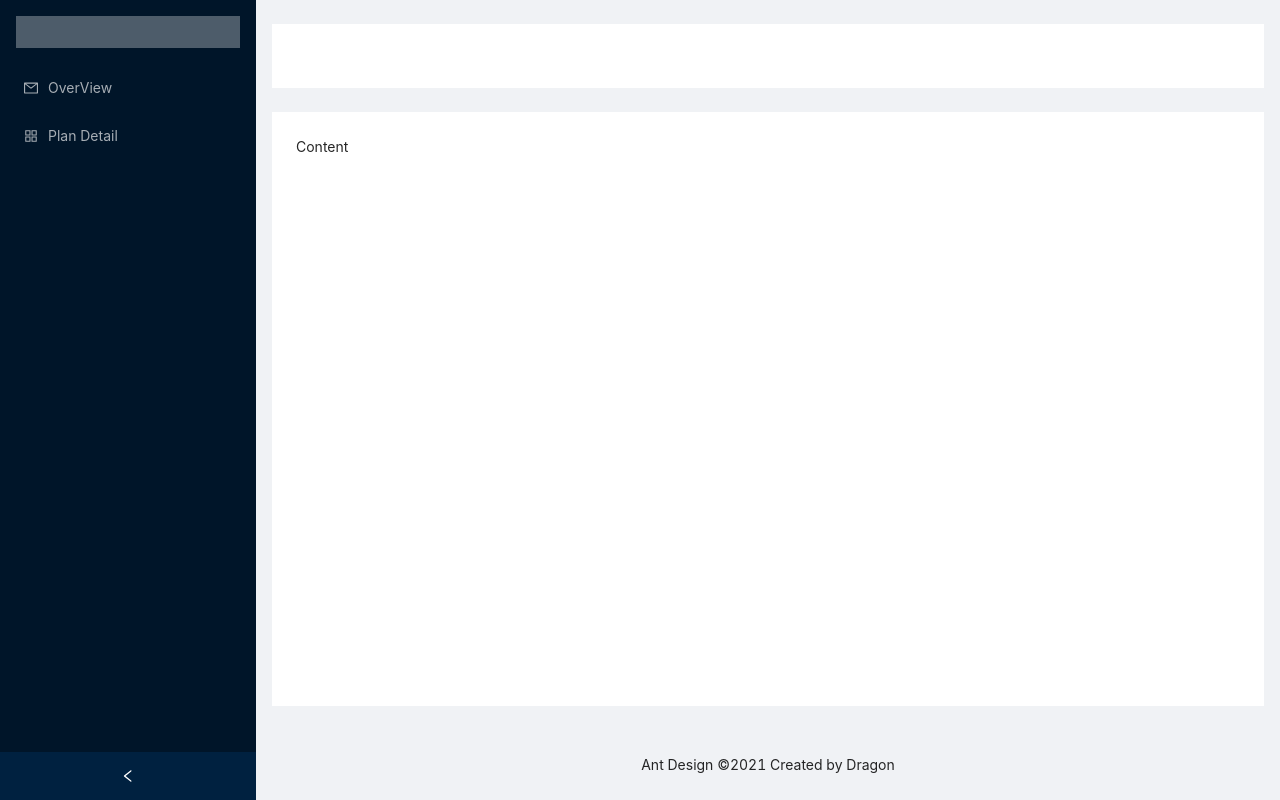
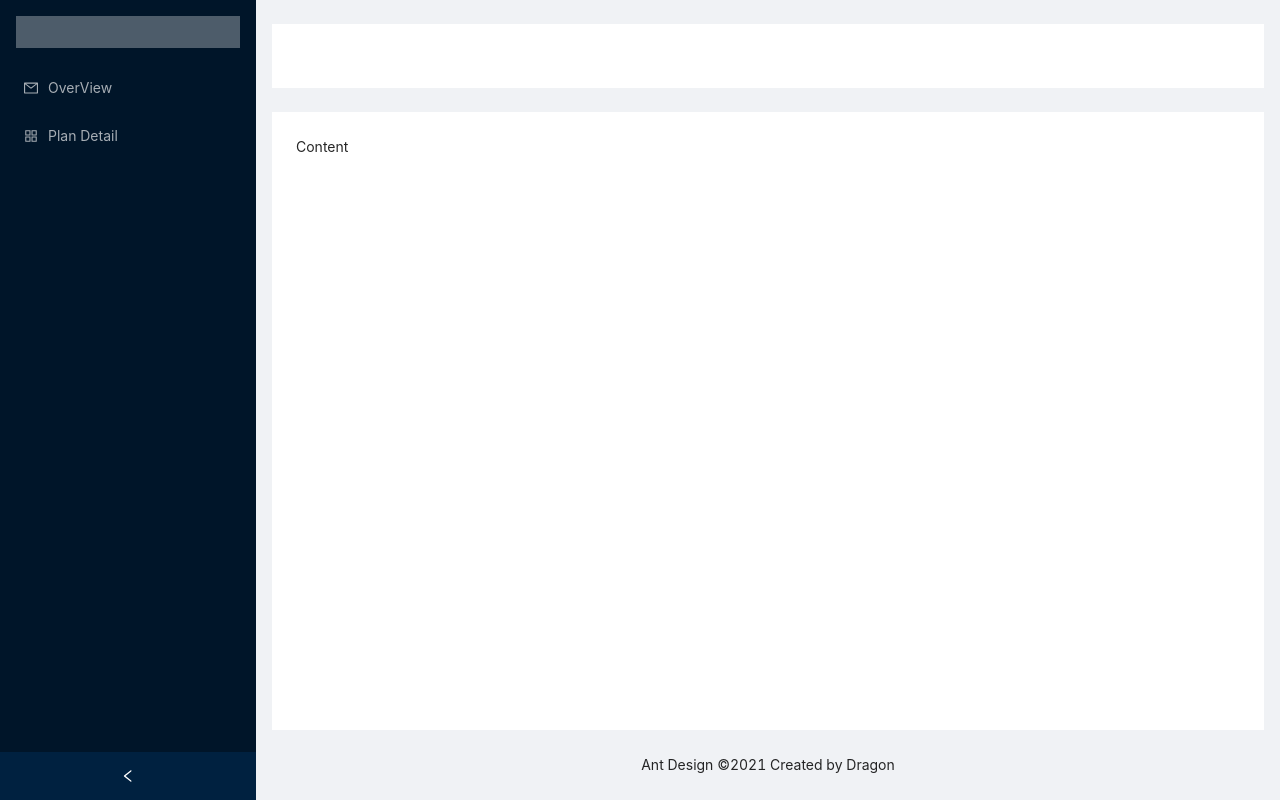
Before and after one commit to dragonhyh123/to-do-list, a React (Create React App) app: page /board/1 in a window 1280 px wide. Built offline with nearby package versions, Linux system fonts and the light colour scheme.

Commit message:
new version

```diff
--- a/src/app/Board.tsx
+++ b/src/app/Board.tsx
@@ -83,7 +83,7 @@ export class Board extends React.Component<boardProps, boardState>{
                     <Content
                         className="site-layout-background"
                         style={{
-                            margin: '24px 16px',
+                            margin: '24px 16px 0px 16px',
                             padding: 24,
                             minHeight: 280,
                         }}>
```
